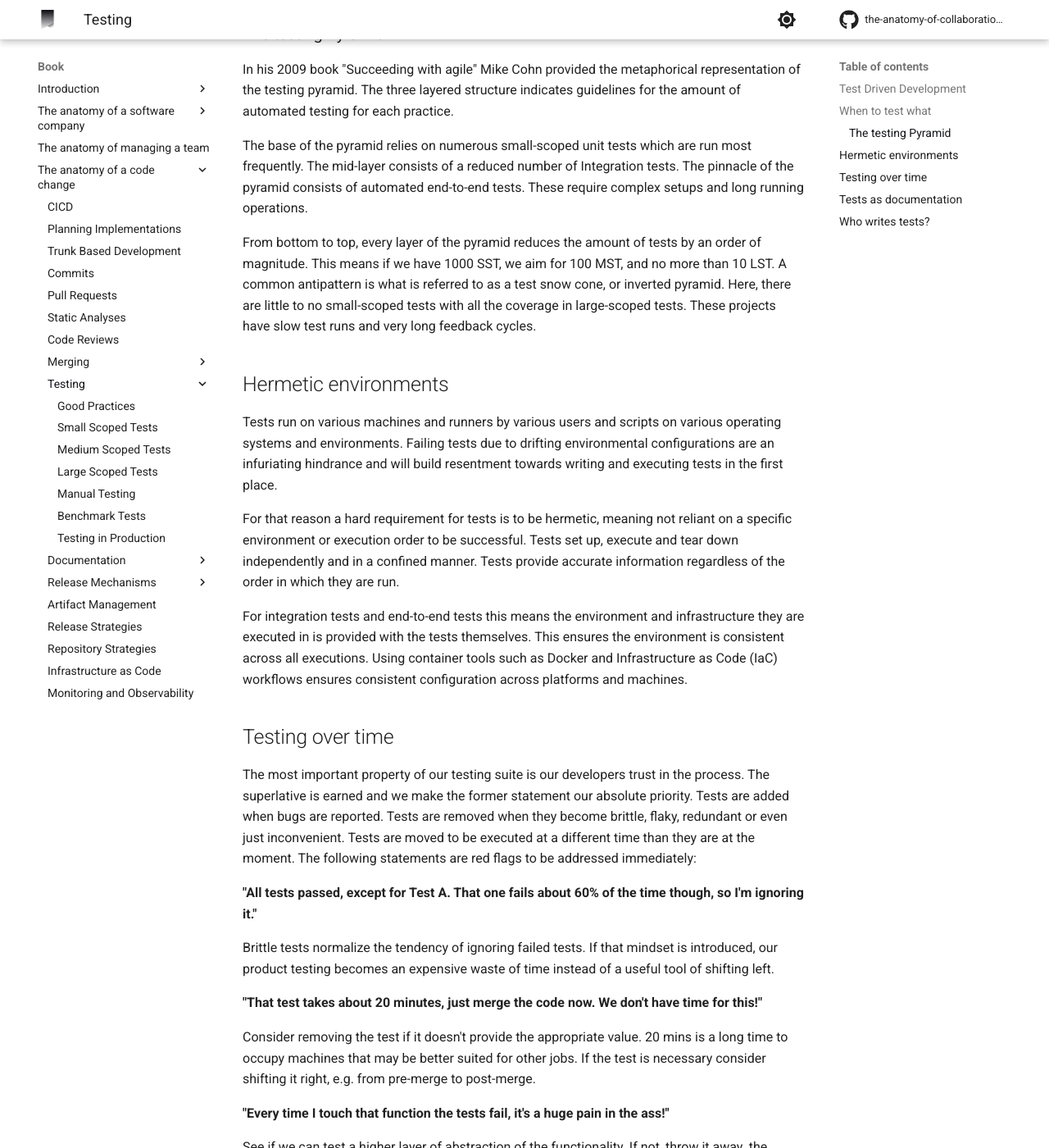
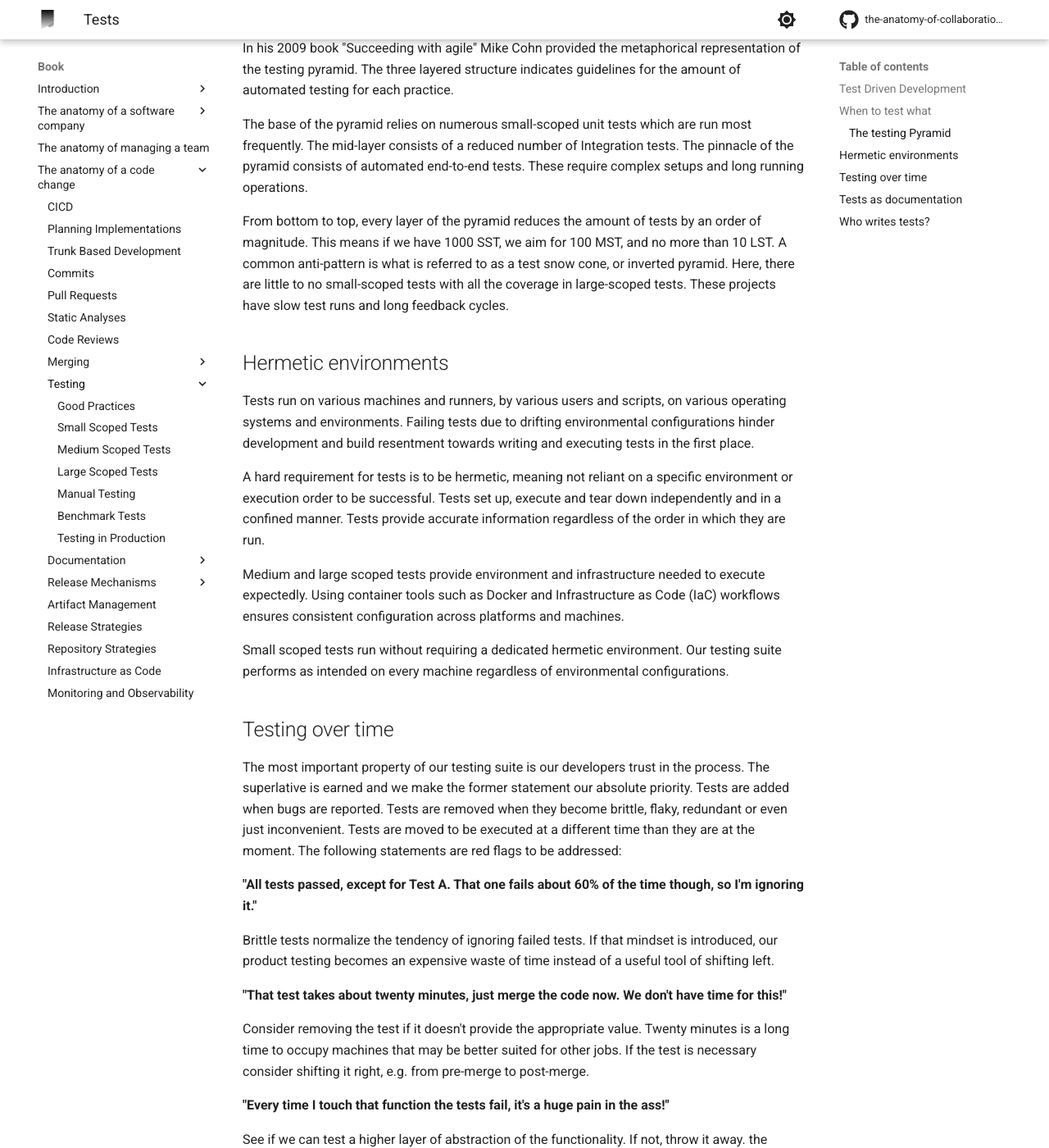
Before and after one commit to engineering-collaboration/book, an MkDocs documentation site: the page built from docs/book/anatomy-of-a-code-change/testing/README.md, in a window 1280 px wide and 1400 px high, scrolled down 1111 px. Shown: the whole window at 82% size. Built offline with MkDocs 1.6.1 and Material for MkDocs 9.7.7, drawn with Linux system fonts in a browser that asks for light colours; comment, search, counter and statistics services are not loaded; some of the changed text lies outside the part shown.

Commit message:
Fix vale errors and warnings

```diff
--- a/docs/book/anatomy-of-a-code-change/testing/README.md
+++ b/docs/book/anatomy-of-a-code-change/testing/README.md
@@ -1,14 +1,14 @@
 # Tests
 
-Throughout our industry we consensually lament the lack of documentation across the board. Testing, contrarily, has become a somewhat divisive topic. If not done adequately for our use case we are better off doing significantly less of it. Zealously over-testing potentially ends up being as expensive as imprudently disregarding testing altogether.
+Throughout our industry we consensually lament the lack of documentation across the board. Testing, contrarily, has become a somewhat divisive topic. If not done adequately for our use case we are better off doing less of it. Zealously over-testing potentially ends up being as expensive as imprudently disregarding testing altogether.
 
-This chapter covers what we have found to be generally most useful. From all the chapters in this book, we discourage directly applying this chapter to our situation. Successful and sensible testing is modeled to our teams needs and evolve over time. We revisit our testing strategy periodically, especially after significant events or post mortems.
+This chapter covers what we have found to be generally most useful. From all the chapters in this book, we discourage directly applying this chapter to our situation. Successful and sensible testing is modeled to our teams needs and evolve over time. We revisit our testing strategy periodically and after significant events or post-mortems.
 
 ## Test Driven Development
 
-A term often cited in software engineering job listings is *Test Driven Development* (TDD). TDD is the practice of writing tests for features before working on the source code of a feature. The feature is complete once the implementation successfully passes all tests and edge cases.
+A term often cited in software engineering job listings is *Test Driven Development* (TDD). TDD is the practice of writing tests for features before working on the source code of a feature. The feature is complete once the implementation passes all tests and edge cases.
 
-TDD encourages us to write down a strategy to tackle problems in small increments, especially useful for problems that modify data purely in memory. The upside of TDD sees diminishing returns with growing complexity of implementations. Functions using file i/o, using network i/o, or reliant on environment configurations are difficult to write tests for. Even more so before the implementation is available.
+TDD encourages us to write down a strategy to tackle problems in small increments. The upside of TDD sees diminishing returns with growing complexity of implementations. Functions using file i/o, using network i/o, or reliant on environment configurations are difficult to write tests for. Even more so before the implementation is available.
 
 ## When to test what
 
@@ -26,29 +26,37 @@ In his 2009 book "Succeeding with agile" Mike Cohn provided the metaphorical rep
 
 The base of the pyramid relies on numerous small-scoped unit tests which are run most frequently. The mid-layer consists of a reduced number of Integration tests. The pinnacle of the pyramid consists of automated end-to-end tests. These require complex setups and long running operations.
 
-From bottom to top, every layer of the pyramid reduces the amount of tests by an order of magnitude. This means if we have 1000 SST, we aim for 100 MST, and no more than 10 LST. A common antipattern is what is referred to as a test snow cone, or inverted pyramid. Here, there are little to no small-scoped tests with all the coverage in large-scoped tests. These projects have slow test runs and very long feedback cycles.
+From bottom to top, every layer of the pyramid reduces the amount of tests by an order of magnitude. This means if we have 1000 SST, we aim for 100 MST, and no more than 10 LST. A common anti-pattern is what is referred to as a test snow cone, or inverted pyramid. Here, there are little to no small-scoped tests with all the coverage in large-scoped tests. These projects have slow test runs and long feedback cycles.
 
 ## Hermetic environments
 
-Tests run on various machines and runners by various users and scripts on various operating systems and environments. Failing tests due to drifting environmental configurations are an infuriating hindrance and will build resentment towards writing and executing tests in the first place.
+Tests run on various machines and runners, by various users and scripts, on various operating systems and environments. Failing tests due to drifting environmental configurations hinder development and build resentment towards writing and executing tests in the first place.
 
-For that reason a hard requirement for tests is to be hermetic, meaning not reliant on a specific environment or execution order to be successful. Tests set up, execute and tear down independently and in a confined manner. Tests provide accurate information regardless of the order in which they are run.
+A hard requirement for tests is to be hermetic, meaning not reliant on a specific environment or execution order to be successful. Tests set up, execute and tear down independently and in a confined manner. Tests provide accurate information regardless of the order in which they are run.
 
-For integration tests and end-to-end tests this means the environment and infrastructure they are executed in is provided with the tests themselves. This ensures the environment is consistent across all executions. Using container tools such as Docker and Infrastructure as Code (IaC) workflows ensures consistent configuration across platforms and machines.
+Medium and large scoped tests provide environment and infrastructure needed to execute expectedly. Using container tools such as Docker and Infrastructure as Code (IaC) workflows ensures consistent configuration across platforms and machines.
+
+Small scoped tests run without requiring a dedicated hermetic environment. Our testing suite performs as intended on every machine regardless of environmental configurations.
 
 ## Testing over time
 
-The most important property of our testing suite is our developers trust in the process. The superlative is earned and we make the former statement our absolute priority. Tests are added when bugs are reported. Tests are removed when they become brittle, flaky, redundant or even just inconvenient. Tests are moved to be executed at a different time than they are at the moment. The following statements are red flags to be addressed immediately:
+The most important property of our testing suite is our developers trust in the process. The superlative is earned and we make the former statement our absolute priority. Tests are added when bugs are reported. Tests are removed when they become brittle, flaky, redundant or even just inconvenient. Tests are moved to be executed at a different time than they are at the moment. The following statements are red flags to be addressed:
 
 **"All tests passed, except for Test A. That one fails about 60% of the time though, so I'm ignoring it."**
 
 Brittle tests normalize the tendency of ignoring failed tests. If that mindset is introduced, our product testing becomes an expensive waste of time instead of a useful tool of shifting left.
 
-**"That test takes about 20 minutes, just merge the code now. We don't have time for this!"**
+**"That test takes about twenty minutes, just merge the code now. We don't have time for this!"**
 
-Consider removing the test if it doesn't provide the appropriate value. 20 mins is a long time to occupy machines that may be better suited for other jobs. If the test is necessary consider shifting it right, e.g. from pre-merge to post-merge.
+Consider removing the test if it doesn't provide the appropriate value. Twenty minutes is a long time to occupy machines that may be better suited for other jobs. If the test is necessary consider shifting it right, e.g. from pre-merge to post-merge.
 
+<!-- vale proselint.Cliches = NO -->
+<!-- vale write-good.Cliches = NO -->
+<!-- vale alex.ProfanityLikely = NO -->
 **"Every time I touch that function the tests fail, it's a huge pain in the ass!"**
+<!-- vale alex.ProfanityLikely = YES -->
+<!-- vale write-good.Cliches = YES -->
+<!-- vale proselint.Cliches = YES -->
 
 See if we can test a higher layer of abstraction of the functionality. If not, throw it away. the upmost priority is not building resentment towards processes and having developers actively use the automated test suite.
 
@@ -60,11 +68,6 @@ Clear and focused tests provide context as to the purpose and limitations of cod
 
 ## Who writes tests?
 
-Before tackling the issue of writing tests teams agree on tooling. Some languages come with native testing tools, others require frameworks and external dependencies to execute test code. Factor in that different testing stages typically have different requirements and we are faced with quite a collection of tools.
+Some languages come with native testing tools, others require frameworks and external dependencies to execute test code. Factor in that different testing stages typically have different requirements and we are faced with quite a collection of tools. It is reasonable to assign the selection, maintenance or development of test tooling to dedicated teams.
 
-It is reasonable to assign the selection, maintenance or development of test tooling to dedicated teams. It is not reasonable, in fact it is highly discouraged, to move the responsibility of testing away from the developer writing the functionality. This change is sometimes introduced when the complexity of testing increases, such as end-to-end tests involving UI, middleware, backend services, and database entries. In order to reduce cycle times it is imperative that developers write, manage, and understand the tests themselves.
-
-We can do most of our testing without requeiring an integrated enviornment.
-We can and doi deploy or release our application independently of other appliocations/services it depends on
-
-Tests primarily created and maintained by QA or an outsourced party is not correlated by IT performance. Tests should be created and owned by developers.
+It is not reasonable, in fact it is highly discouraged, to move the responsibility of testing away from the developer writing the functionality. This change is sometimes introduced when the complexity of testing increases, such as end-to-end tests involving UI, middleware, backend services, and database entries. In order to reduce cycle times it is imperative that developers write, manage, and understand the tests themselves.
--- a/mkdocs-dist.yml
+++ b/mkdocs-dist.yml
@@ -106,6 +106,8 @@ nav:
       - Planning Implementations: './book/anatomy-of-a-code-change/planning-implementations.md'
       - Trunk Based Development: './book/anatomy-of-a-code-change/trunk-based-development.md'
       - Commits: './book/anatomy-of-a-code-change/commits.md'
+      - Testing:
+        - './book/anatomy-of-a-code-change/testing/README.md'
 
   - Resources: 'resources.md'
   - Changelog: 'changelog.md'
--- a/mkdocs.yml
+++ b/mkdocs.yml
@@ -119,7 +119,7 @@ nav:
         - Summary: './book/anatomy-of-a-code-change/merge/summary.md'
 
       - Testing:
-        - Testing: './book/anatomy-of-a-code-change/testing/README.md'
+        - './book/anatomy-of-a-code-change/testing/README.md'
         - Good Practices: './book/anatomy-of-a-code-change/testing/best-practices.md'
         - Small Scoped Tests: './book/anatomy-of-a-code-change/testing/small-scoped-tests.md'
         - Medium Scoped Tests: './book/anatomy-of-a-code-change/testing/medium-scoped-tests.md'
```
Also changed, not shown: 1 other file.
